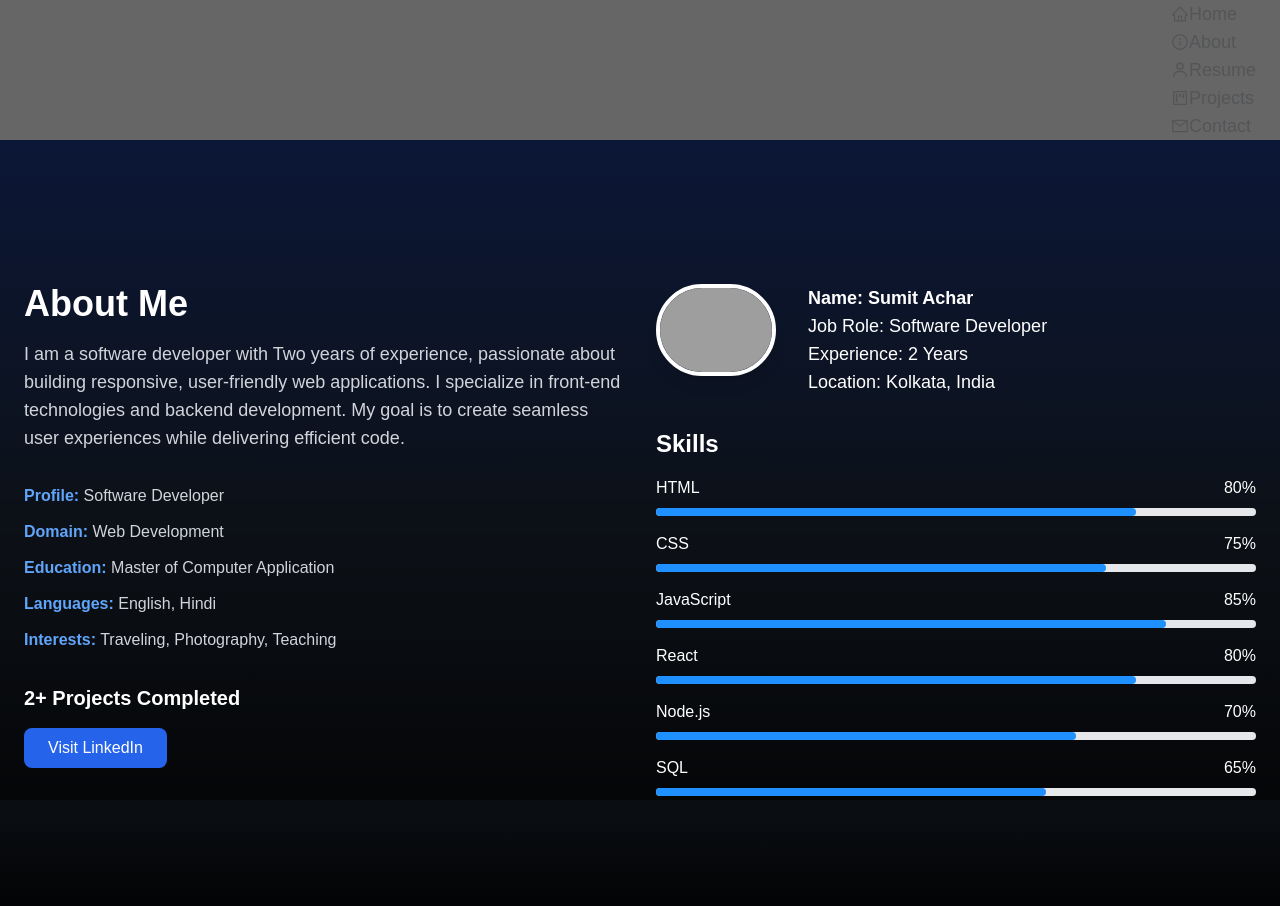
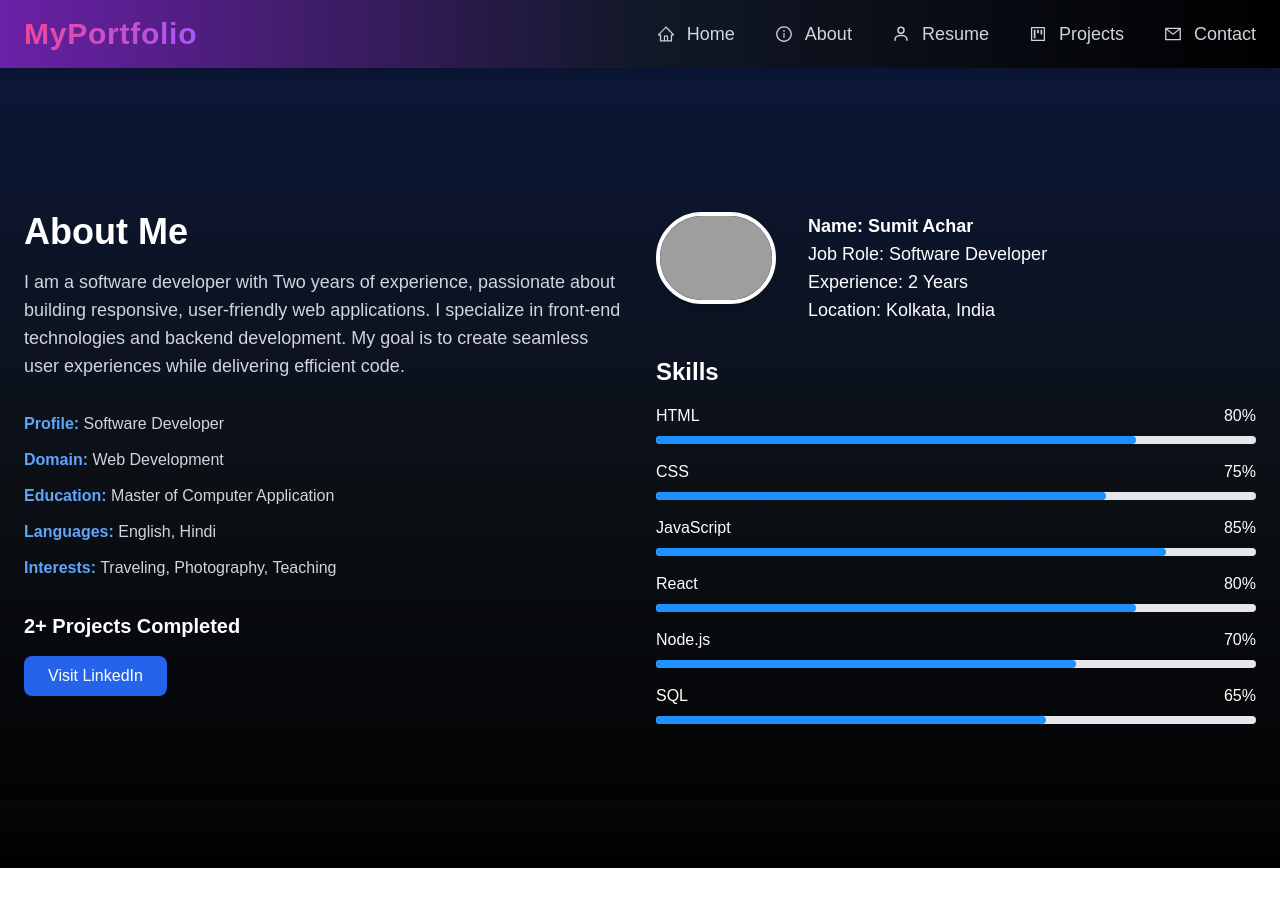
Before and after one commit to sumitachar/my-portfolio, a Next.js app: page /pages/About in a window 1280 px wide. Shown: the top 906 px of the page. After the commit the page ends 868 px from the top, so only its background shows below. Built offline with nearby package versions, Linux system fonts and the light colour scheme; grey boxes are pictures that could not be loaded.

Commit message:
sixth commit

```diff
--- a/src/Components/Navbar.tsx
+++ b/src/Components/Navbar.tsx
@@ -39,7 +39,7 @@ const Navbar: React.FC = () => {
         </button>
 
         {/* Desktop Menu */}
-        <div className="hidden md:flex gap-10">
+        <div className={`hidden md:flex gap-10`}>
           {navLinks.map((link) => (
             <Link
               key={link.href}
@@ -73,6 +73,7 @@ const Navbar: React.FC = () => {
         </div>
       )}
     </nav>
+
   );
 };
 
--- a/tailwind.config.ts
+++ b/tailwind.config.ts
@@ -7,6 +7,7 @@ export default {
     "./src/app/**/*.{js,ts,jsx,tsx,mdx}",
     './pages/**/*.{js,ts,jsx,tsx}',
     './components/**/*.{js,ts,jsx,tsx}',
+    "./src/**/*.{js,ts,jsx,tsx,mdx}",
   ],
   theme: {
     extend: {
```
